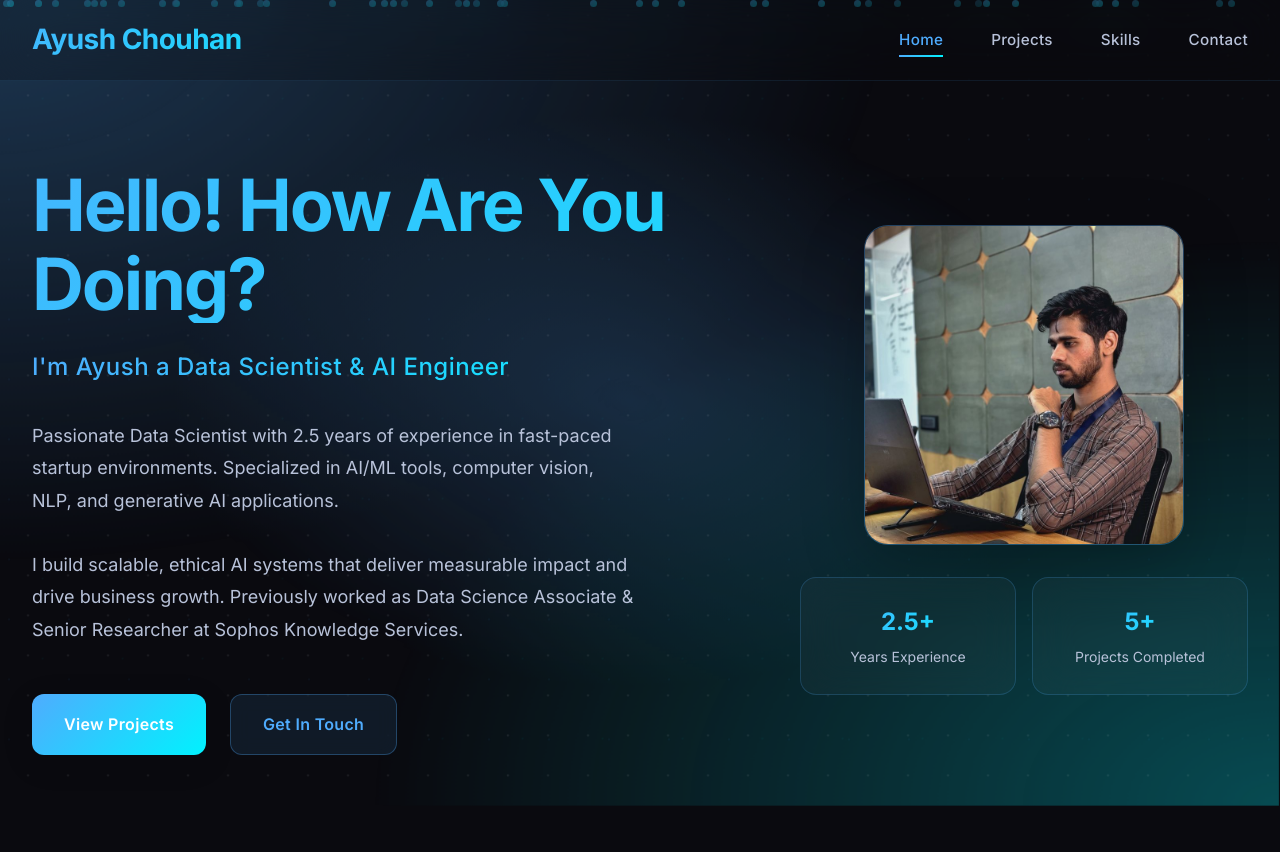
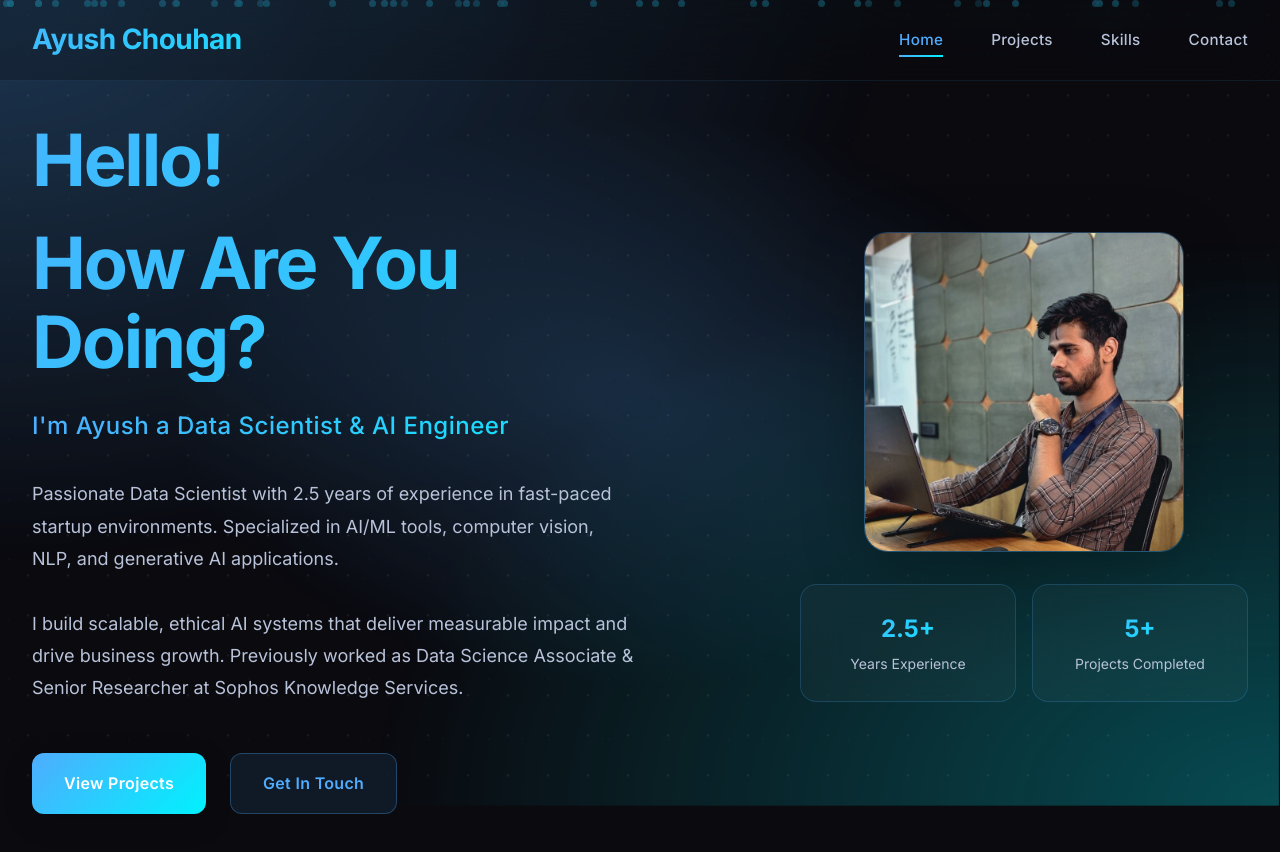
Before and after one commit to ayushchouhan0/portfolio, a plain HTML site: page index.html in a window 1280 px wide. Drawn offline with Linux system fonts and the light colour scheme.

Commit message:
Update index.html

```diff
--- a/index.html
+++ b/index.html
@@ -28,7 +28,8 @@
         <div class="container">
             <div class="home-content loading">
                 <div class="intro">
-                    <h1>Hello! How Are You Doing?</h1>
+                    <h1>Hello!</h1>
+                    <h1>How Are You Doing?</h1>
                     <h2>I'm Ayush a Data Scientist & AI Engineer</h2>
                     <p>Passionate Data Scientist with 2.5 years of experience in fast-paced startup environments. Specialized in AI/ML tools, computer vision, NLP, and generative AI applications.</p>
                     <p>I build scalable, ethical AI systems that deliver measurable impact and drive business growth. Previously worked as Data Science Associate & Senior Researcher at Sophos Knowledge Services.</p>
```
